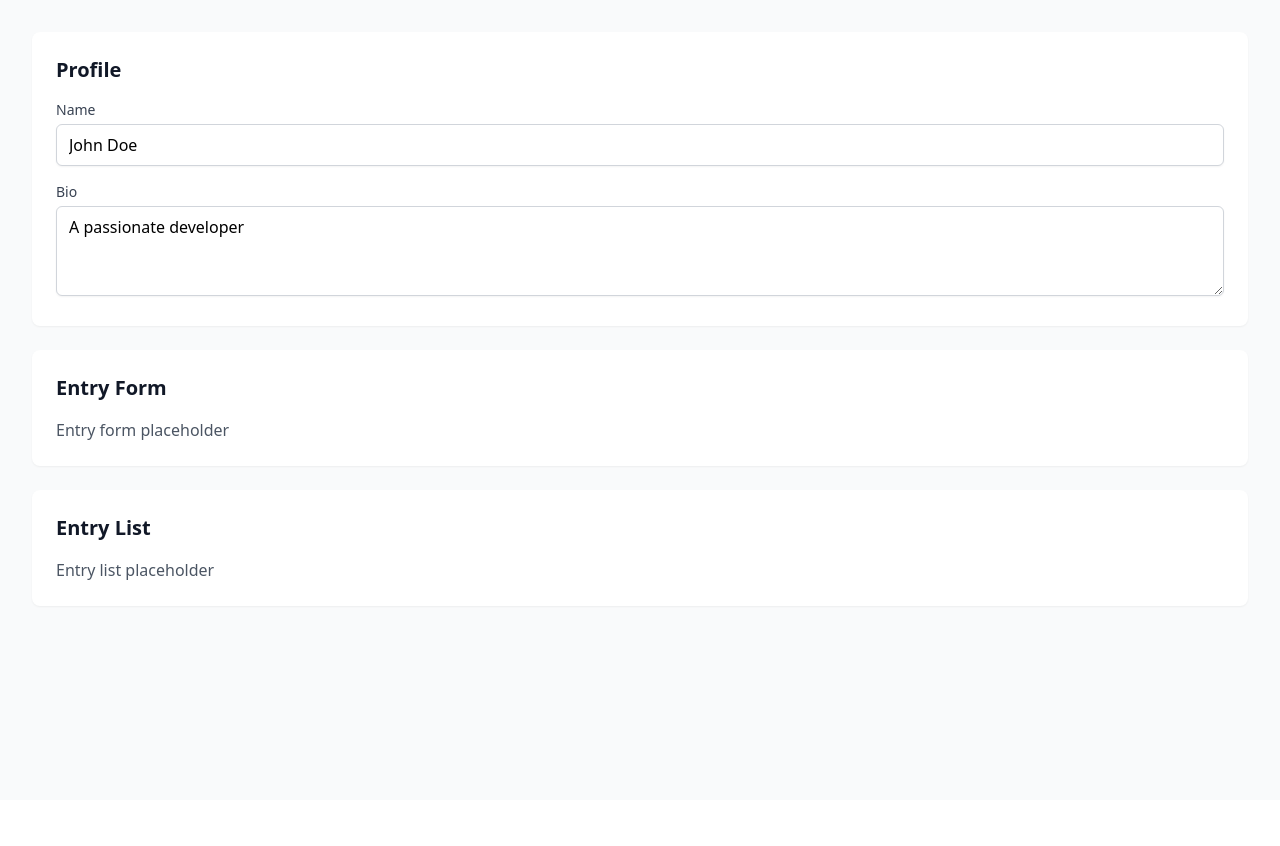
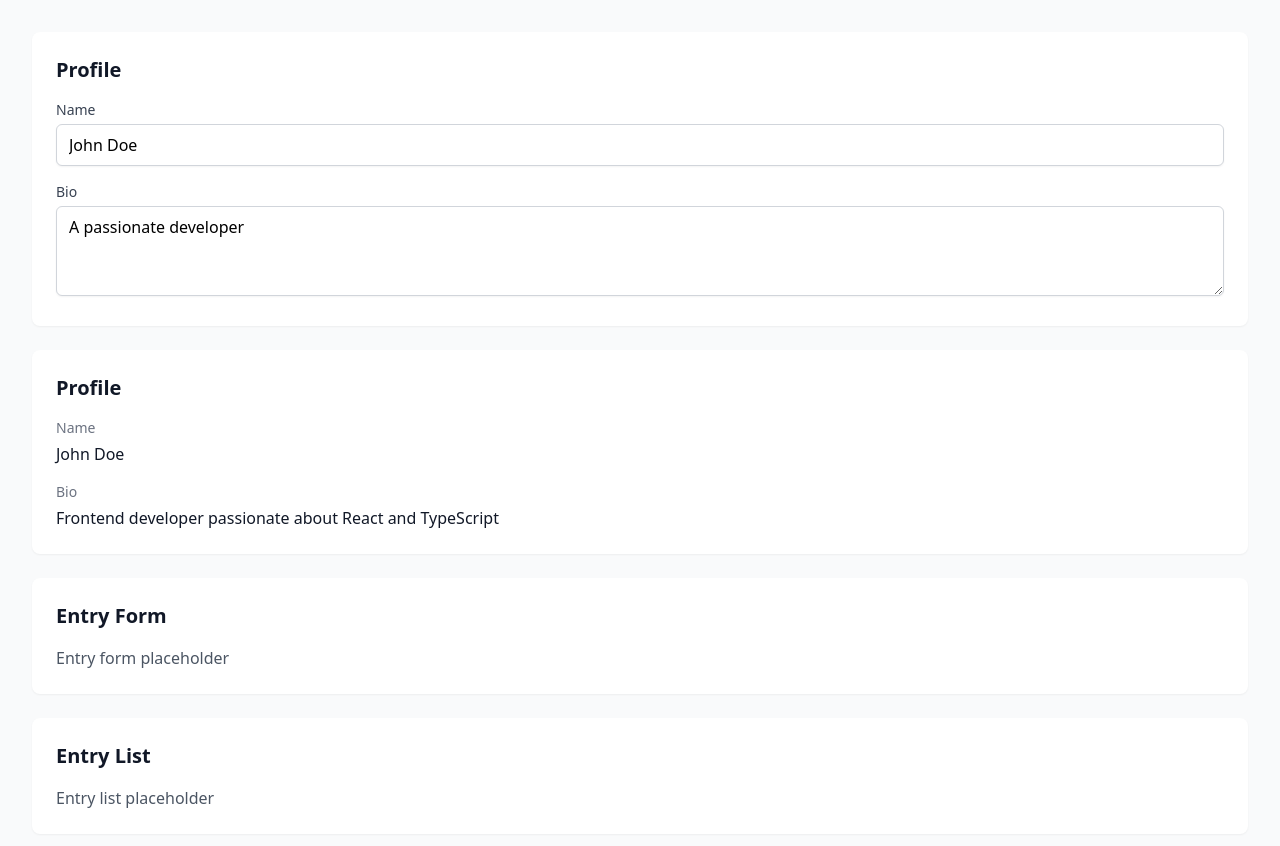
Before and after one commit to NeuralWave42/app1-vibeboard, a React app: page / in a window 1280 px wide. Shown: the top 846 px of the page. Before the commit the page ends 800 px from the top, so only its background shows below. Built offline with nearby package versions, Linux system fonts and the light colour scheme; what @tonk/keepsync would draw is missing.

Commit message:
Added ProfileDisplay component

```diff
--- /dev/null
+++ b/src/components/Profile/ProfileDisplay.tsx
@@ -0,0 +1,26 @@
+import React from 'react';
+
+interface ProfileDisplayProps {
+  name: string;
+  bio: string;
+}
+
+const ProfileDisplay: React.FC<ProfileDisplayProps> = ({ name, bio }) => {
+  return (
+    <div className="bg-white rounded-lg shadow-sm p-6">
+      <h2 className="text-xl font-semibold text-gray-900 mb-4">Profile</h2>
+      <div className="space-y-4">
+        <div>
+          <h3 className="text-sm font-medium text-gray-500">Name</h3>
+          <p className="mt-1 text-base text-gray-900">{name}</p>
+        </div>
+        <div>
+          <h3 className="text-sm font-medium text-gray-500">Bio</h3>
+          <p className="mt-1 text-base text-gray-900 whitespace-pre-wrap">{bio}</p>
+        </div>
+      </div>
+    </div>
+  );
+};
+
+export default ProfileDisplay;
--- a/src/views/BoardView.tsx
+++ b/src/views/BoardView.tsx
@@ -1,14 +1,22 @@
 import React from "react";
 import ProfileSection from "../components/Profile/ProfileSection";
+import ProfileDisplay from "../components/Profile/ProfileDisplay";
 
 /**
  * Main board view component that displays the collaborative workspace
  */
 const BoardView = () => {
+  // Hardcoded profile data for now
+  const profile = {
+    name: "John Doe",
+    bio: "Frontend developer passionate about React and TypeScript"
+  };
+
   return (
     <main className="min-h-screen bg-gray-50 p-4 md:p-6 lg:p-8">
       <div className="max-w-7xl mx-auto space-y-6">
         <ProfileSection />
+        <ProfileDisplay {...profile} />
 
         {/* Entry Form Placeholder */}
         <section className="bg-white rounded-lg shadow-sm p-6">
```
